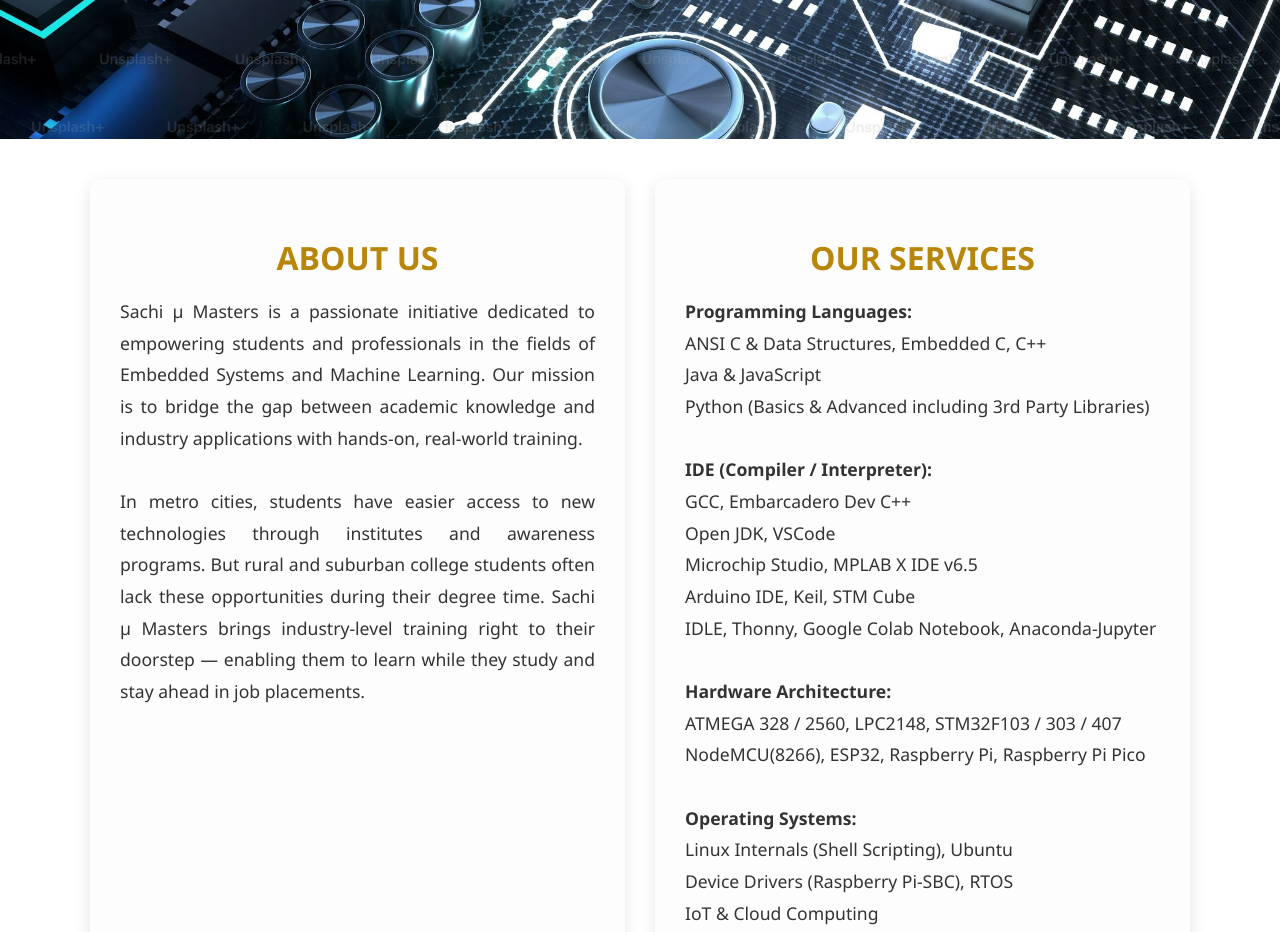
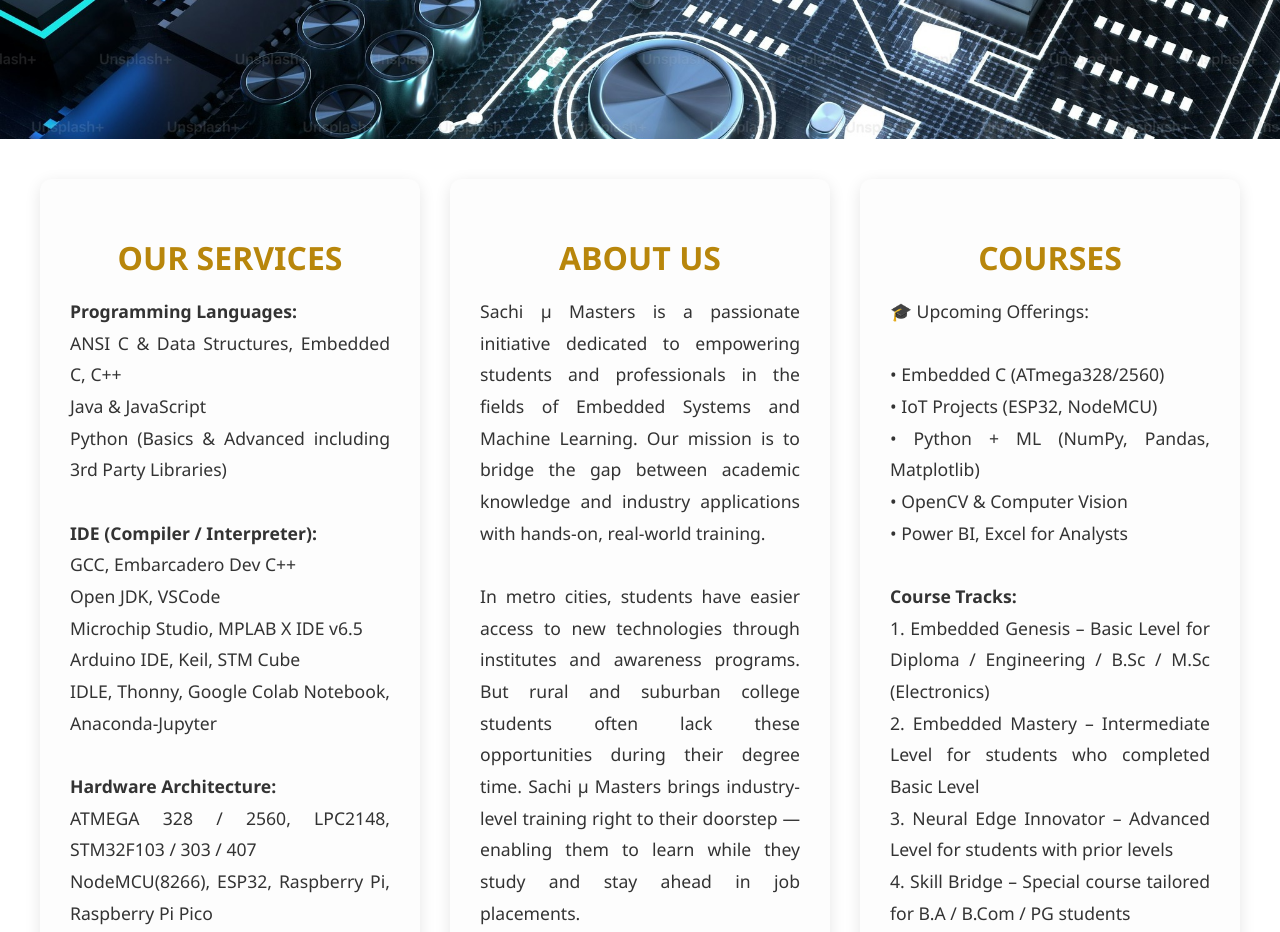
Before and after one commit to SachiMicroMasters/sachiMicroMasters.github.io, a plain HTML site: page index.html in a window 1280 px wide. Shown: the part 560-1492 px from the top of the page. Drawn offline with Linux system fonts and the light colour scheme.

Commit message:
Update index.html

```diff
--- a/index.html
+++ b/index.html
@@ -126,11 +126,10 @@
 
     .grid-wrapper {
       display: grid;
-      grid-template-columns: repeat(2, 1fr);
-      grid-template-rows: repeat(2, auto);
+      grid-template-columns: repeat(auto-fit, minmax(320px, 1fr));
       gap: 30px;
       padding: 40px 20px;
-      max-width: 1100px;
+      max-width: 1200px;
       margin: auto;
     }
 
@@ -200,16 +199,6 @@
   </div>
 
   <div class="grid-wrapper">
-
-   <div class="section-box" id="about">
-      <h2>About Us</h2>
-      <p>
-        Sachi µ Masters is a passionate initiative dedicated to empowering students and professionals in the fields of Embedded Systems and Machine Learning. Our mission is to bridge the gap between academic knowledge and industry applications with hands-on, real-world training.
-        <br /><br />
-        In metro cities, students have easier access to new technologies through institutes and awareness programs. But rural and suburban college students often lack these opportunities during their degree time. Sachi µ Masters brings industry-level training right to their doorstep — enabling them to learn while they study and stay ahead in job placements.
-      </p>
-    </div>
-
     <div class="section-box" id="services">
       <h2>Our Services</h2>
       <p>
@@ -239,7 +228,14 @@
       </p>
     </div>
 
-
+    <div class="section-box" id="about">
+      <h2>About Us</h2>
+      <p>
+        Sachi µ Masters is a passionate initiative dedicated to empowering students and professionals in the fields of Embedded Systems and Machine Learning. Our mission is to bridge the gap between academic knowledge and industry applications with hands-on, real-world training.
+        <br /><br />
+        In metro cities, students have easier access to new technologies through institutes and awareness programs. But rural and suburban college students often lack these opportunities during their degree time. Sachi µ Masters brings industry-level training right to their doorstep — enabling them to learn while they study and stay ahead in job placements.
+      </p>
+    </div>
 
     <div class="section-box" id="courses">
       <h2>Courses</h2>
@@ -249,7 +245,12 @@
         • IoT Projects (ESP32, NodeMCU)<br />
         • Python + ML (NumPy, Pandas, Matplotlib)<br />
         • OpenCV & Computer Vision<br />
-        • Power BI, Excel for Analysts
+        • Power BI, Excel for Analysts<br /><br />
+        <strong>Course Tracks:</strong><br />
+        1. Embedded Genesis – Basic Level for Diploma / Engineering / B.Sc / M.Sc (Electronics)<br />
+        2. Embedded Mastery – Intermediate Level for students who completed Basic Level<br />
+        3. Neural Edge Innovator – Advanced Level for students with prior levels<br />
+        4. Skill Bridge – Special course tailored for B.A / B.Com / PG students
       </p>
     </div>
 
```
